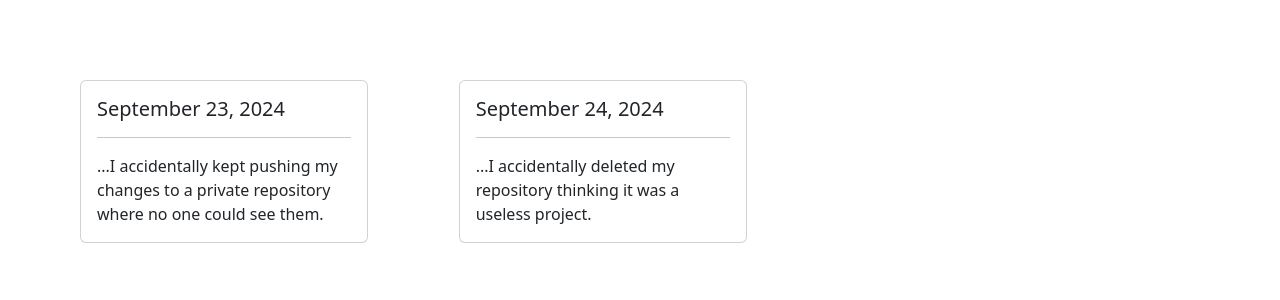
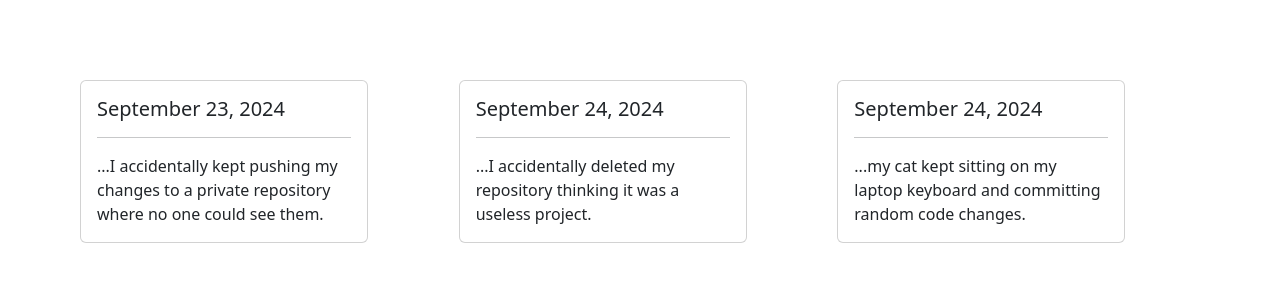
Before and after one commit to eric-zamora-tech/hall-of-shame, a React (Create React App) app: page / in a window 1280 px wide. Shown: the top 300 px of the page. Built offline with nearby package versions, Linux system fonts and the light colour scheme; the HTML template or start-up script is replaced by a standard one.

Commit message:
Added Shame Card

```diff
--- a/src/App.js
+++ b/src/App.js
@@ -6,6 +6,7 @@ function App() {
     <div className="App">
 <ShameCard title="September 23, 2024" content="...I accidentally kept pushing my changes to a private repository where no one could see them." />
 <ShameCard title="September 24, 2024" content="...I accidentally deleted my repository thinking it was a useless project." />
+<ShameCard title="September 24, 2024" content="...my cat kept sitting on my laptop keyboard and committing random code changes." />
     </div>
   );
 }
```
